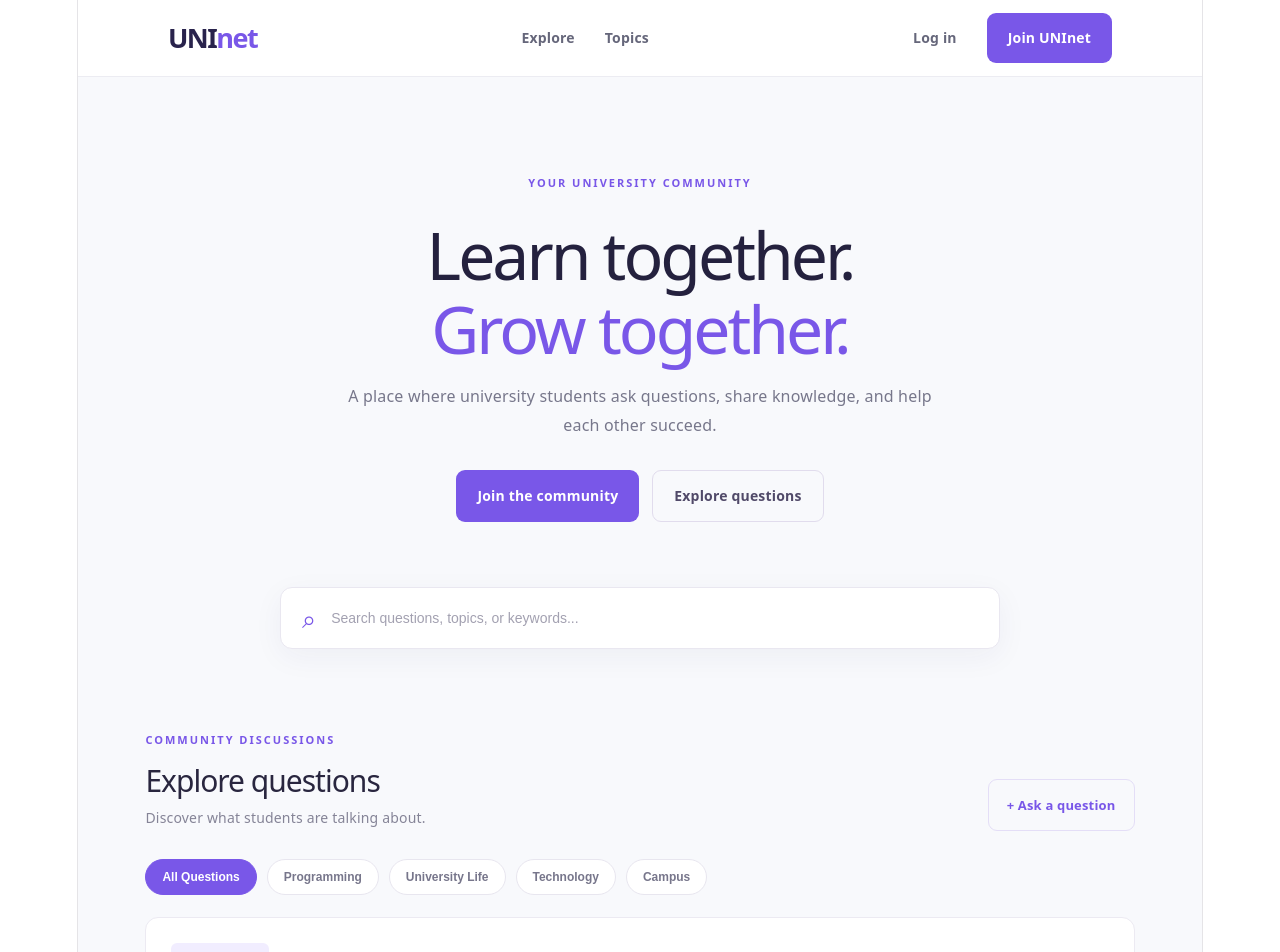
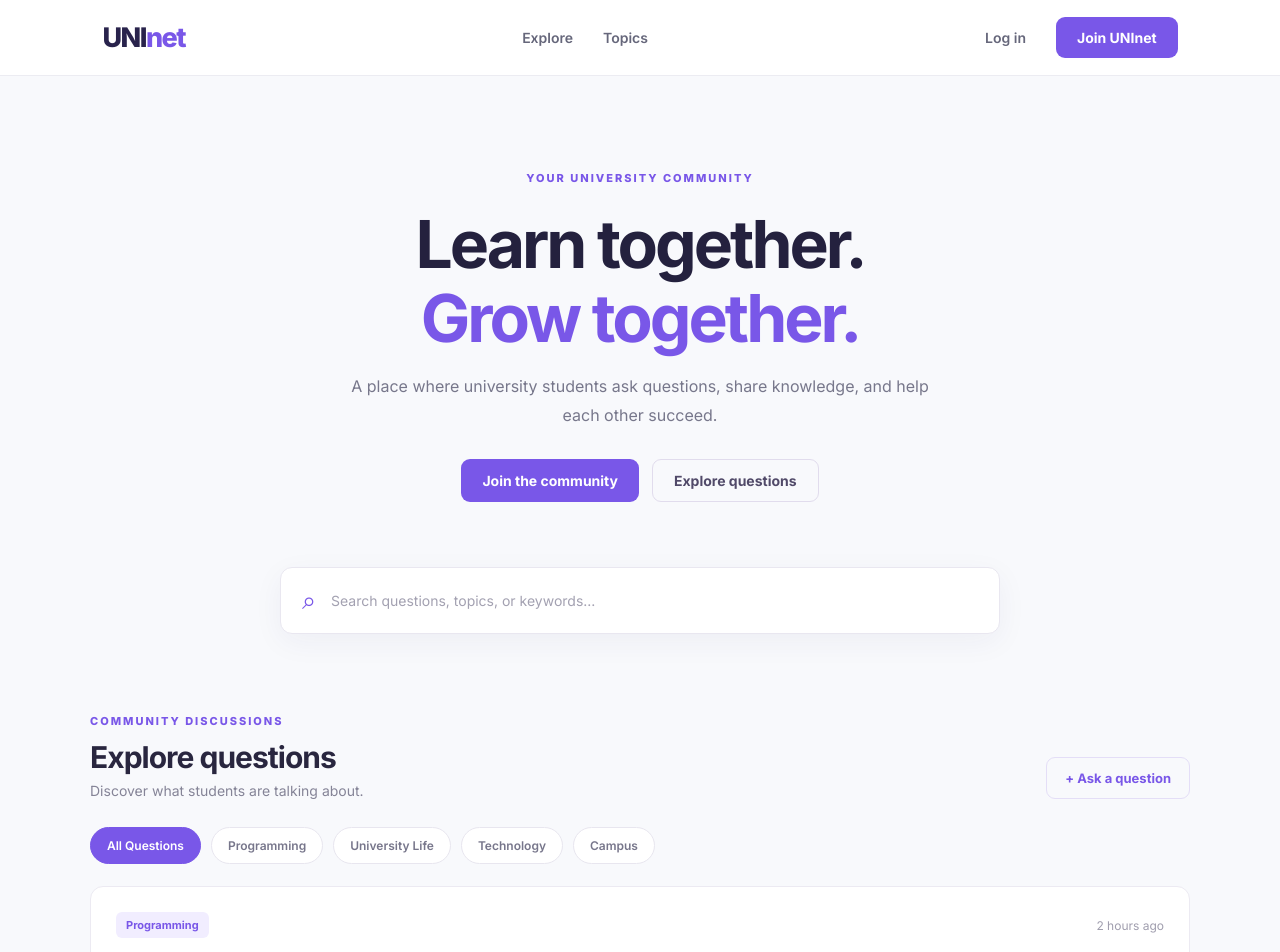
Before and after one commit to vsr2414/UNInet, a React (Vite) app in the folder client/: page / in a window 1280 px wide. Shown: the top 952 px of the page. Built offline with nearby package versions, Linux system fonts and the light colour scheme.

Commit message:
improve global frontend styling

```diff
--- a/client/src/index.css
+++ b/client/src/index.css
@@ -1,111 +1,69 @@
+@import url("https://fonts.googleapis.com/css2?family=Inter:wght@400;500;600;700;800&display=swap");
+
 :root {
-  --text: #6b6375;
-  --text-h: #08060d;
-  --bg: #fff;
-  --border: #e5e4e7;
-  --code-bg: #f4f3ec;
-  --accent: #aa3bff;
-  --accent-bg: rgba(170, 59, 255, 0.1);
-  --accent-border: rgba(170, 59, 255, 0.5);
-  --social-bg: rgba(244, 243, 236, 0.5);
-  --shadow:
-    rgba(0, 0, 0, 0.1) 0 10px 15px -3px, rgba(0, 0, 0, 0.05) 0 4px 6px -2px;
-
-  --sans: system-ui, 'Segoe UI', Roboto, sans-serif;
-  --heading: system-ui, 'Segoe UI', Roboto, sans-serif;
-  --mono: ui-monospace, Consolas, monospace;
-
-  font: 18px/145% var(--sans);
-  letter-spacing: 0.18px;
-  color-scheme: light dark;
-  color: var(--text);
-  background: var(--bg);
+  font-family: "Inter", sans-serif;
+  color: #202238;
+  background: #f8f9fc;
   font-synthesis: none;
   text-rendering: optimizeLegibility;
   -webkit-font-smoothing: antialiased;
   -moz-osx-font-smoothing: grayscale;
-
-  @media (max-width: 1024px) {
-    font-size: 16px;
-  }
+  font-optical-sizing: auto;
+  font-weight: 400;
 }
 
-@media (prefers-color-scheme: dark) {
-  :root {
-    --text: #9ca3af;
-    --text-h: #f3f4f6;
-    --bg: #16171d;
-    --border: #2e303a;
-    --code-bg: #1f2028;
-    --accent: #c084fc;
-    --accent-bg: rgba(192, 132, 252, 0.15);
-    --accent-border: rgba(192, 132, 252, 0.5);
-    --social-bg: rgba(47, 48, 58, 0.5);
-    --shadow:
-      rgba(0, 0, 0, 0.4) 0 10px 15px -3px, rgba(0, 0, 0, 0.25) 0 4px 6px -2px;
-  }
+* {
+  box-sizing: border-box;
+}
 
-  #social .button-icon {
-    filter: invert(1) brightness(2);
-  }
+html {
+  min-width: 320px;
+  scroll-behavior: smooth;
+}
+
+body {
+  min-width: 320px;
+  min-height: 100vh;
+  margin: 0;
 }
 
 #root {
-  width: 1126px;
-  max-width: 100%;
-  margin: 0 auto;
-  text-align: center;
-  border-inline: 1px solid var(--border);
-  min-height: 100svh;
-  display: flex;
-  flex-direction: column;
-  box-sizing: border-box;
+  width: 100%;
+  min-height: 100vh;
 }
 
-body {
-  margin: 0;
+button,
+input,
+textarea,
+select {
+  font: inherit;
 }
 
-h1,
-h2 {
-  font-family: var(--heading);
-  font-weight: 500;
-  color: var(--text-h);
+button {
+  cursor: pointer;
 }
 
-h1 {
-  font-size: 56px;
-  letter-spacing: -1.68px;
-  margin: 32px 0;
-  @media (max-width: 1024px) {
-    font-size: 36px;
-    margin: 20px 0;
+a {
+  color: inherit;
+}
+
+::selection {
+  background: #e5dcff;
+  color: #29234c;
+}
+
+:focus-visible {
+  outline: 3px solid #a995f4;
+  outline-offset: 3px;
+}
+
+@media (prefers-reduced-motion: reduce) {
+  *,
+  *::before,
+  *::after {
+    scroll-behavior: auto !important;
+    animation-duration: 0.01ms !important;
+    animation-iteration-count: 1 !important;
+    transition-duration: 0.01ms !important;
   }
 }
-h2 {
-  font-size: 24px;
-  line-height: 118%;
-  letter-spacing: -0.24px;
-  margin: 0 0 8px;
-  @media (max-width: 1024px) {
-    font-size: 20px;
-  }
-}
-p {
-  margin: 0;
-}
-
-code,
-.counter {
-  font-family: var(--mono);
-  display: inline-flex;
-  border-radius: 4px;
-  color: var(--text-h);
-}
-
-code {
-  font-size: 15px;
-  line-height: 135%;
-  padding: 4px 8px;
-  background: var(--code-bg);
-}
```
